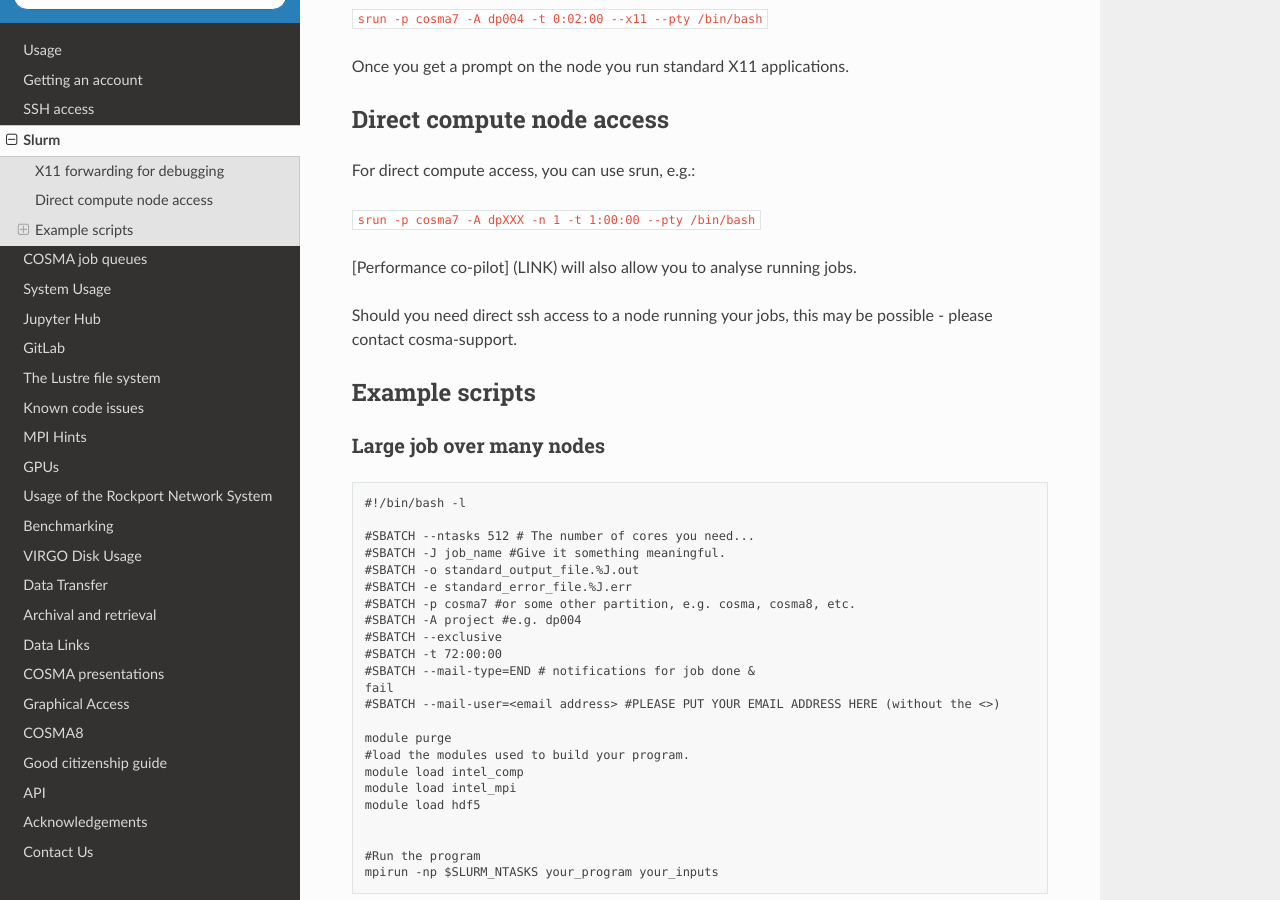
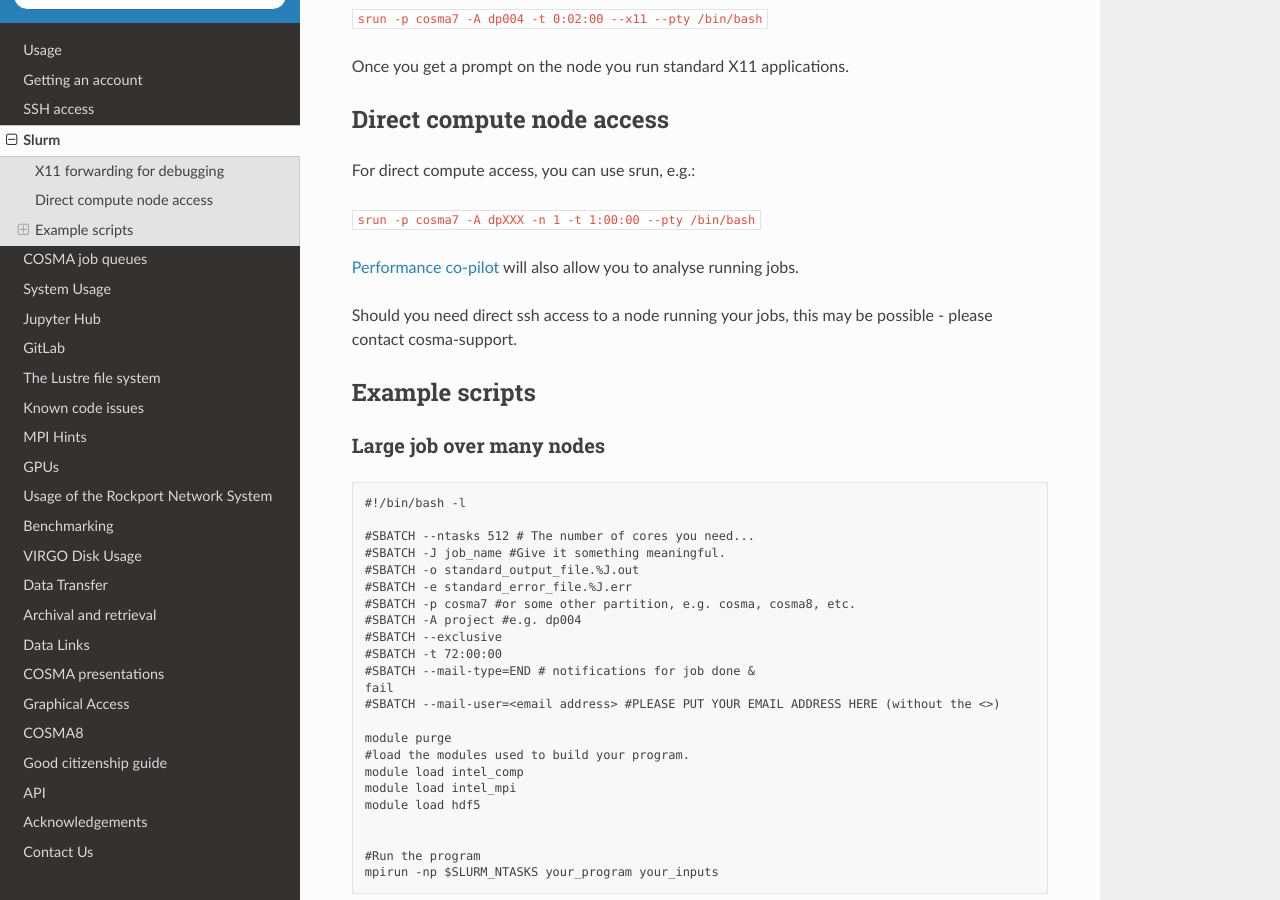
Before and after one commit to agb32/cosmadoc, a Sphinx documentation site: the page built from docs/source/slurm.md, in a window 1280 px wide and 900 px high, scrolled down 1061 px. Built offline with Sphinx 7.4.7 and the Read the Docs theme 2.0.0, drawn with Linux system fonts in a browser that asks for light colours; pages that are not in the unit, such as notebooks, are missing from menus.

Commit message:
debug link

```diff
--- a/docs/source/slurm.md
+++ b/docs/source/slurm.md
@@ -40,7 +40,7 @@ For direct compute access, you can use srun, e.g.:
 
 `srun -p cosma7 -A dpXXX -n 1 -t 1:00:00 --pty /bin/bash`
 
-[Performance co-pilot] (LINK) will also allow you to analyse running jobs.
+[Performance co-pilot](system.md#performance-co-pilot) will also allow you to analyse running jobs.
 
 Should you need direct ssh access to a node running your jobs, this may be possible - please contact cosma-support.
 
```
